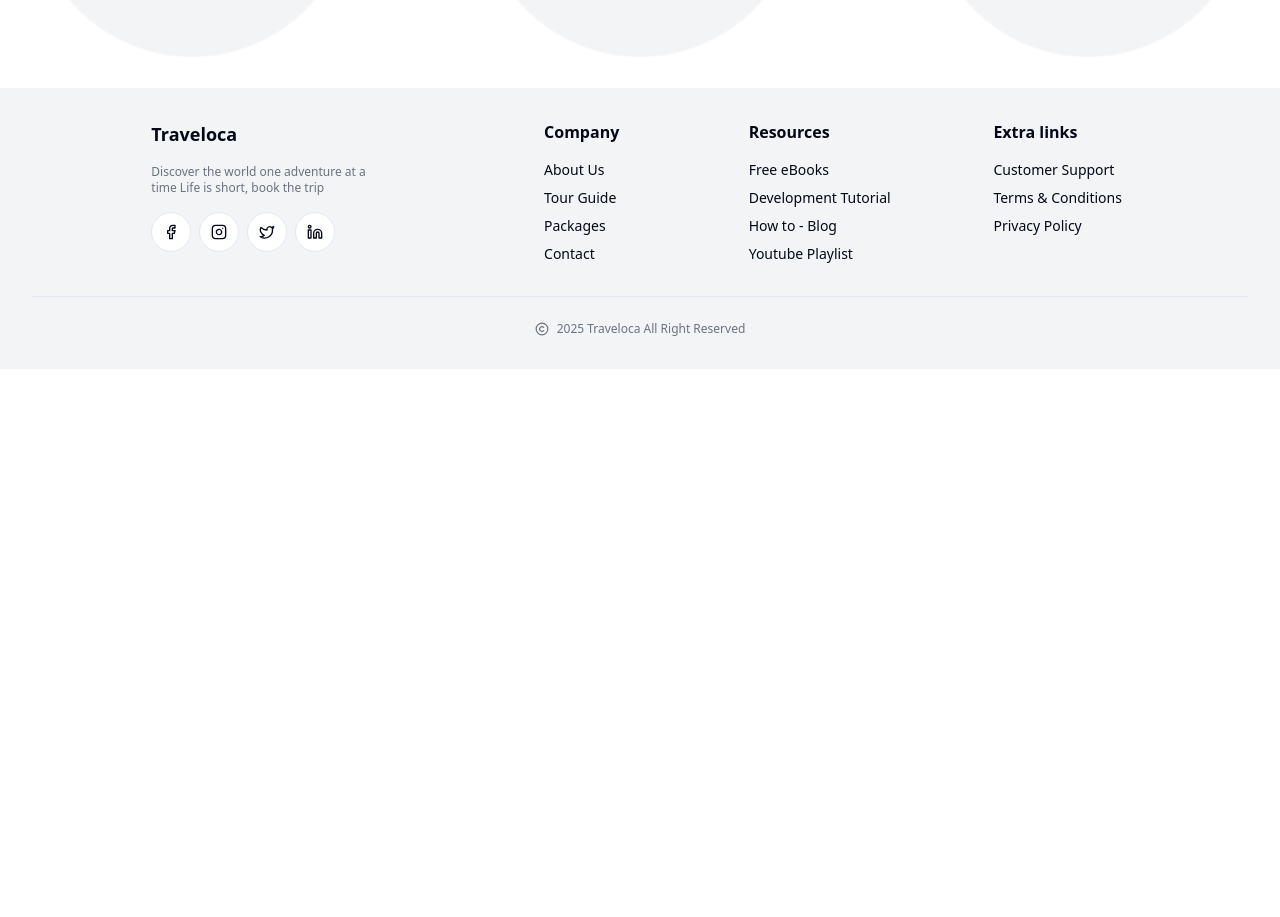
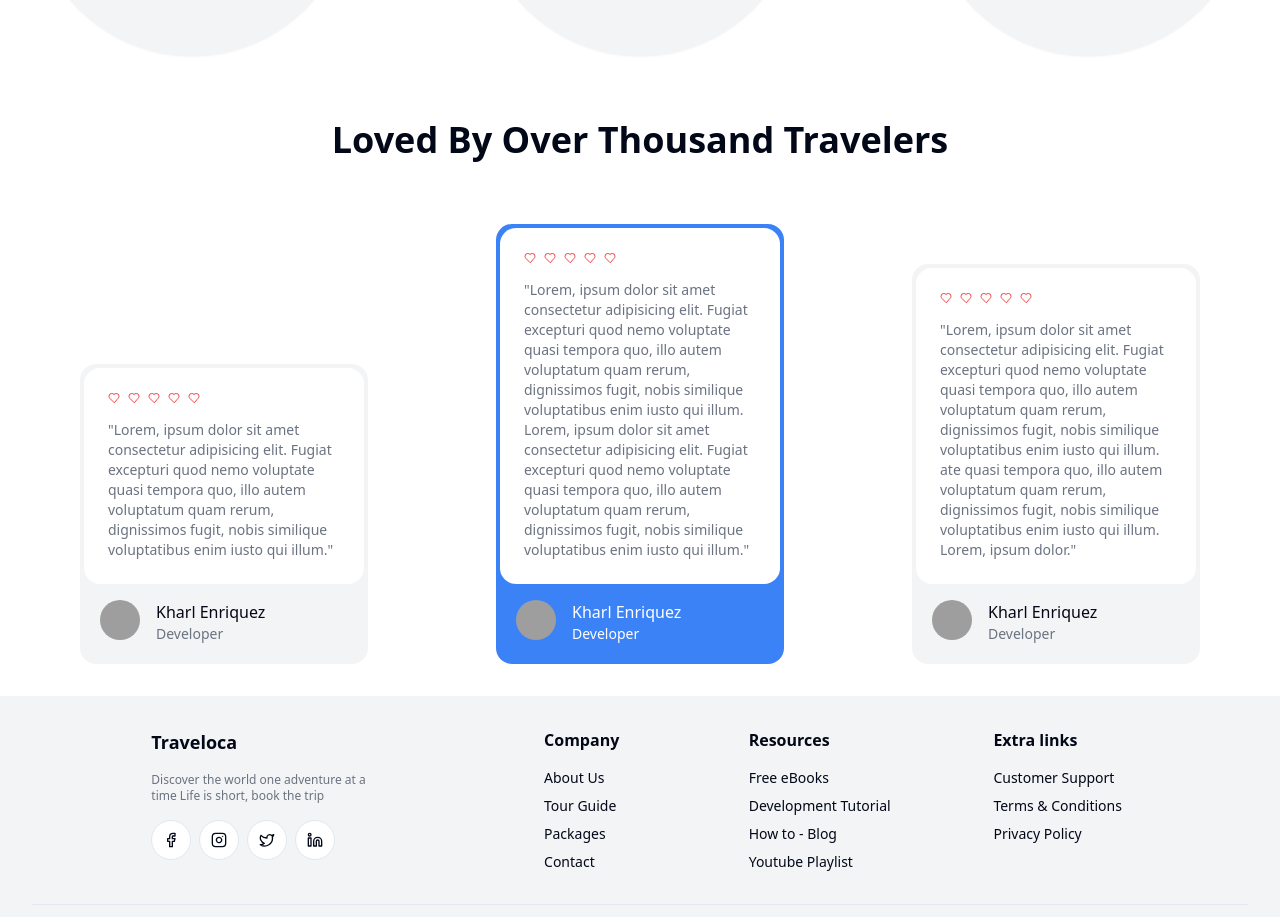
Before and after one commit to kharljhon14/traveloca, a React (Vite) app: page / in a window 1280 px wide. Shown: the part 3240-4157 px from the top of the page. Before the commit the page ends 3609 px from the top, so only its background shows below. Built offline with nearby package versions, Linux system fonts and the light colour scheme; grey boxes are pictures that could not be loaded.

Commit message:
[Feat] Reviews feature

```diff
--- a/src/App.tsx
+++ b/src/App.tsx
@@ -4,6 +4,7 @@ import Destinations from './features/destinations';
 import Hero from './features/hero';
 import Partners from './features/partners';
 import Promotion from './features/promotion';
+import Reviews from './features/reviews';
 import SocialLinks from './features/social-links';
 import Stats from './features/stats';
 import MainLayout from './layouts/main-layout';
@@ -21,6 +22,7 @@ function App() {
       <Promotion />
       <AboutUs />
       <Stats />
+      <Reviews />
     </MainLayout>
   );
 }
--- /dev/null
+++ b/src/features/reviews.tsx
@@ -0,0 +1,115 @@
+import { Avatar, AvatarFallback, AvatarImage } from '@/components/ui/avatar';
+import { Heart } from 'lucide-react';
+
+export default function Reviews() {
+  return (
+    <div className="rounded-lg overflow-hidden">
+      <h3 className="font-semibold text-2xl text-center lg:text-4xl mb-16">
+        Loved By Over Thousand Travelers
+      </h3>
+
+      <div className="flex flex-col lg:flex-row gap-8 lg:gap-32 justify-center lg:items-end">
+        <div className="bg-gray-100 lg:w-72 rounded-lg p-1 h-fit">
+          <div className="bg-white p-6 rounded-lg">
+            <div className="flex gap-2 text-red-500 mb-4">
+              <Heart size={12} />
+              <Heart size={12} />
+              <Heart size={12} />
+              <Heart size={12} />
+              <Heart size={12} />
+            </div>
+            <p className="text-sm text-gray-500">
+              "Lorem, ipsum dolor sit amet consectetur adipisicing elit. Fugiat excepturi quod nemo
+              voluptate quasi tempora quo, illo autem voluptatum quam rerum, dignissimos fugit,
+              nobis similique voluptatibus enim iusto qui illum."
+            </p>
+          </div>
+
+          <div className="flex gap-4 p-4">
+            <Avatar>
+              <AvatarImage
+                src="https://pics.craiyon.com/2023-11-26/oMNPpACzTtO5OVERUZwh3Q.webp"
+                alt="@shadcn"
+              />
+              <AvatarFallback>CN</AvatarFallback>
+            </Avatar>
+
+            <div>
+              <p>Kharl Enriquez</p>
+              <p className="text-sm text-gray-500">Developer</p>
+            </div>
+          </div>
+        </div>
+
+        <div className="bg-blue-500 lg:w-72 rounded-lg p-1">
+          <div className="bg-white p-6 rounded-lg">
+            <div className="flex gap-2 text-red-500 mb-4">
+              <Heart size={12} />
+              <Heart size={12} />
+              <Heart size={12} />
+              <Heart size={12} />
+              <Heart size={12} />
+            </div>
+            <p className="text-sm text-gray-500">
+              "Lorem, ipsum dolor sit amet consectetur adipisicing elit. Fugiat excepturi quod nemo
+              voluptate quasi tempora quo, illo autem voluptatum quam rerum, dignissimos fugit,
+              nobis similique voluptatibus enim iusto qui illum. Lorem, ipsum dolor sit amet
+              consectetur adipisicing elit. Fugiat excepturi quod nemo voluptate quasi tempora quo,
+              illo autem voluptatum quam rerum, dignissimos fugit, nobis similique voluptatibus enim
+              iusto qui illum."
+            </p>
+          </div>
+
+          <div className="flex gap-4 p-4">
+            <Avatar>
+              <AvatarImage
+                src="https://pics.craiyon.com/2023-11-26/oMNPpACzTtO5OVERUZwh3Q.webp"
+                alt="@shadcn"
+              />
+              <AvatarFallback>CN</AvatarFallback>
+            </Avatar>
+
+            <div className="text-white">
+              <p>Kharl Enriquez</p>
+              <p className="text-sm">Developer</p>
+            </div>
+          </div>
+        </div>
+
+        <div className="bg-gray-100 lg:w-72 rounded-lg p-1 h-fit">
+          <div className="bg-white p-6 rounded-lg">
+            <div className="flex gap-2 text-red-500 mb-4">
+              <Heart size={12} />
+              <Heart size={12} />
+              <Heart size={12} />
+              <Heart size={12} />
+              <Heart size={12} />
+            </div>
+            <p className="text-sm text-gray-500">
+              "Lorem, ipsum dolor sit amet consectetur adipisicing elit. Fugiat excepturi quod nemo
+              voluptate quasi tempora quo, illo autem voluptatum quam rerum, dignissimos fugit,
+              nobis similique voluptatibus enim iusto qui illum. ate quasi tempora quo, illo autem
+              voluptatum quam rerum, dignissimos fugit, nobis similique voluptatibus enim iusto qui
+              illum. Lorem, ipsum dolor."
+            </p>
+          </div>
+
+          <div className="flex gap-4 p-4">
+            <Avatar>
+              <AvatarImage
+                src="https://pics.craiyon.com/2023-11-26/oMNPpACzTtO5OVERUZwh3Q.webp"
+                alt="@shadcn"
+              />
+              <AvatarFallback>CN</AvatarFallback>
+            </Avatar>
+
+            <div>
+              <p>Kharl Enriquez</p>
+              <p className="text-sm text-gray-500">Developer</p>
+            </div>
+          </div>
+        </div>
+      </div>
+    </div>
+  );
+}
```
